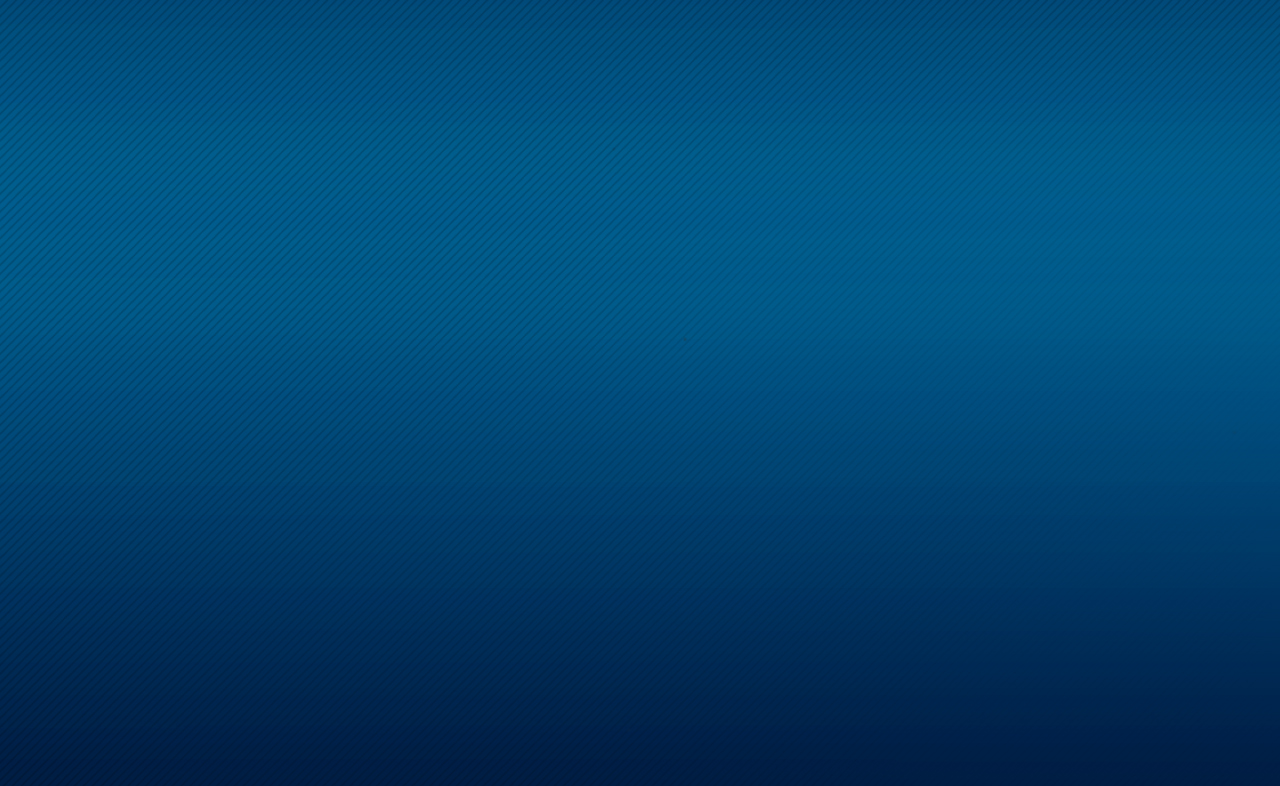
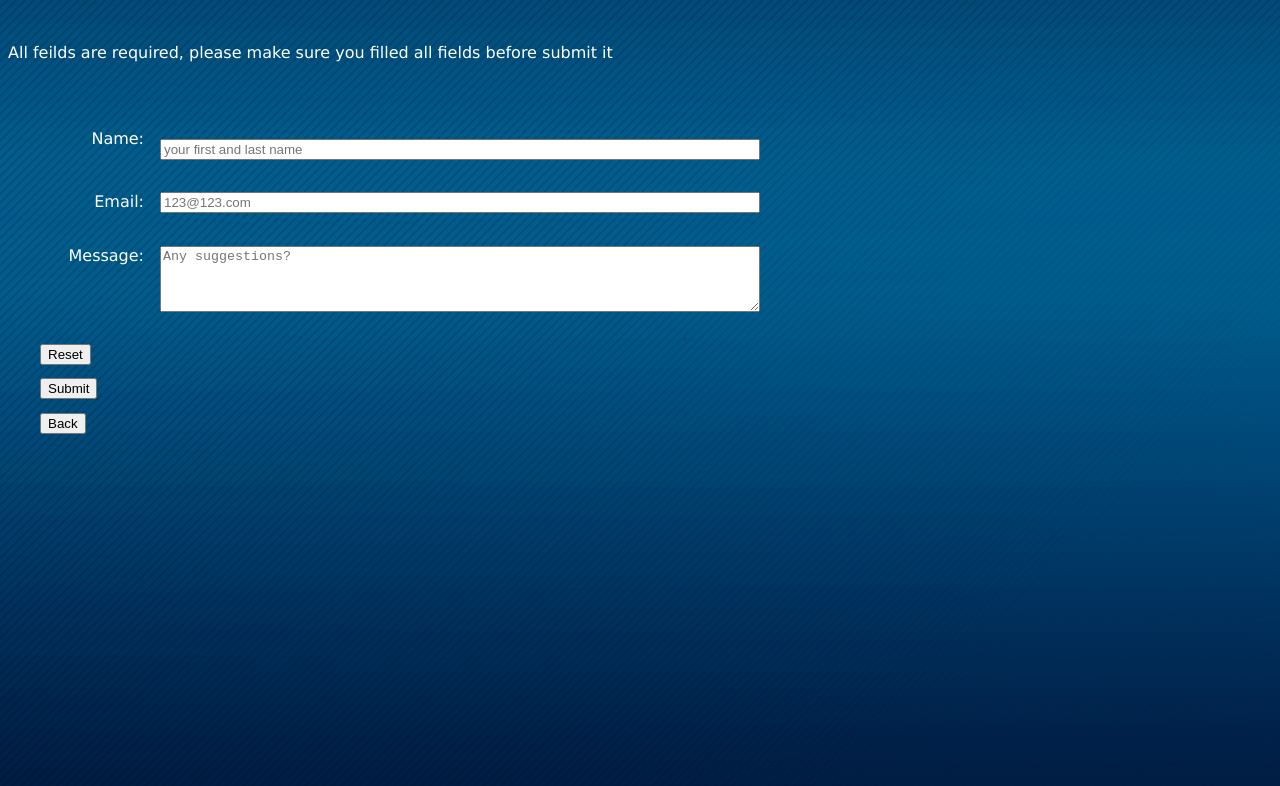
Before and after one commit to brantae/COMP2000Project, a plain HTML site: page 2000 project/register.html in a window 1280 px wide. Drawn offline with Linux system fonts and the light colour scheme; files whose address does not match are found by name.

Commit message:
Update register.html

```diff
--- a/2000 project/register.html
+++ b/2000 project/register.html
@@ -6,7 +6,51 @@
 	<meta charset="utf-8">
 	<meta http-equiv="X-UA-Compatible" content="IE=edge">
 	<meta name="viewport" cntent="width=device-width, initial-scale=1">
-	<title>Welcome</title>
+	<title>Register</title>
 	<link href="css/default.css" rel="stylesheet">
 
 </head>
+
+
+<script>
+function confirmFunct() {
+	confirm("Do you want to confirm?")
+}
+
+function rejectFunct() {
+	confirm("Do you want to reject?")
+}
+
+</script>
+
+
+<body>
+	<br/><p>All feilds are required, please make sure you filled all fields before submit it</p>
+	<br/>
+
+	<form method="post">
+
+	<label style="width:10%; float:left;">Name: </label>
+	<input type="text" name="name" required="required" placeholder="your first and last name" data-errormessage="Name is Mandatory." style="width:50%;display:block;margin-top: 10px; " /> <br/>
+
+	<label style="width:10%; float:left;">Email: </label> <input type="text" name="email" required="required" placeholder="123@123.com" data-errormessage="Name is Mandatory." style="width:50%;display:block" /> <br/>
+
+	<label style="width:10%; float:left;">Message: </label>
+	 <textarea name="message" id="message"
+	   rows="4" cols="20"
+           required="required"
+	   placeholder="Any suggestions?"
+	   data-errormessage="Comments are Mandatory."
+	   style="width:50%;display:block" /></textarea></br>
+
+
+
+
+ <input type="reset"  onClick="rejectFunct()"/>
+ <input type="submit" onClick="handleSubmit()">
+ <input type="button" value = "Back" onclick="javascript:history.go(-1)" />
+
+
+</form>
+</body>
+</html>
```
